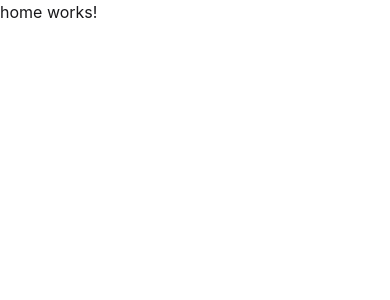
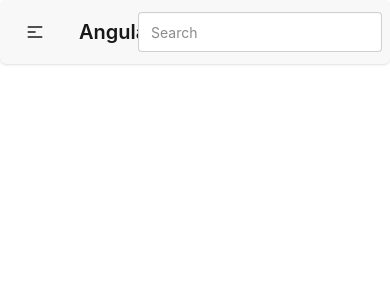
Before and after one commit to Shinjice/Angular_Lab_Tam, an Angular app in the folder Angular_Lab_Tam/: page / in a window 390 px wide. Shown: the top 300 px of the page. Built offline with nearby package versions, Linux system fonts and the light colour scheme.

Commit message:
add top bar

```diff
--- a/Angular_Lab_Tam/src/app/features/home/home.component.html
+++ b/Angular_Lab_Tam/src/app/features/home/home.component.html
@@ -1 +1 @@
-<p>home works!</p>
+<app-top-navbar></app-top-navbar>
--- a/Angular_Lab_Tam/src/app/features/home/home.component.ts
+++ b/Angular_Lab_Tam/src/app/features/home/home.component.ts
@@ -1,10 +1,10 @@
 import { Component } from '@angular/core';
+import { TopNavbarComponent } from '../../shared/top-navbar/top-navbar.component';
 
 @Component({
-  imports: [],
+  imports: [TopNavbarComponent],
   selector: 'app-home',
   styleUrl: './home.component.scss',
   templateUrl: './home.component.html',
 })
-export class HomeComponent {
-}
+export class HomeComponent {}
--- /dev/null
+++ b/Angular_Lab_Tam/src/app/shared/top-navbar/top-navbar.component.html
@@ -0,0 +1,60 @@
+<div class="max-lg:collapse bg-base-200 lg:mb-48 shadow-sm w-full rounded-md">
+  <input id="navbar-1-toggle" class="peer hidden" type="checkbox" />
+  <label
+    for="navbar-1-toggle"
+    class="fixed inset-0 hidden max-lg:peer-checked:block"
+  ></label>
+  <div class="collapse-title navbar">
+    <div class="navbar-start">
+      <label for="navbar-1-toggle" class="btn btn-ghost lg:hidden">
+        <svg
+          xmlns="http://www.w3.org/2000/svg"
+          class="h-5 w-5"
+          fill="none"
+          viewBox="0 0 24 24"
+          stroke="currentColor"
+        >
+          <path
+            stroke-linecap="round"
+            stroke-linejoin="round"
+            stroke-width="2"
+            d="M4 6h16M4 12h8m-8 6h16"
+          />
+        </svg>
+      </label>
+      <button class="btn btn-ghost text-xl">Angular Lab Tam</button>
+    </div>
+    <div class="navbar-center hidden lg:flex">
+      <ul class="menu menu-horizontal px-1">
+        <li><button>Item 1</button></li>
+        <li>
+          <details>
+            <summary>Parent</summary>
+            <ul class="p-2 bg-base-100 w-40 z-1">
+              <li><button>Submenu 1</button></li>
+              <li><button>Submenu 2</button></li>
+            </ul>
+          </details>
+        </li>
+        <li><button>Item 3</button></li>
+      </ul>
+    </div>
+    <div class="navbar-end">
+      <input type="text" placeholder="Search" class="input w-64 lg:w-auto" />
+    </div>
+  </div>
+
+  <div class="collapse-content lg:hidden z-1">
+    <ul class="menu">
+      <li><button>Item 1</button></li>
+      <li>
+        <button>Parent</button>
+        <ul>
+          <li><button>Submenu 1</button></li>
+          <li><button>Submenu 2</button></li>
+        </ul>
+      </li>
+      <li><button>Item 3</button></li>
+    </ul>
+  </div>
+</div>
```
Also changed, not shown: Angular_Lab_Tam/src/app/shared/top-navbar/top-navbar.component.ts (added, +9 -0 lines), Angular_Lab_Tam/src/app/shared/top-navbar/top-navbar.component.scss (added), 1 other file (tests, documents, lock files or other folders).
